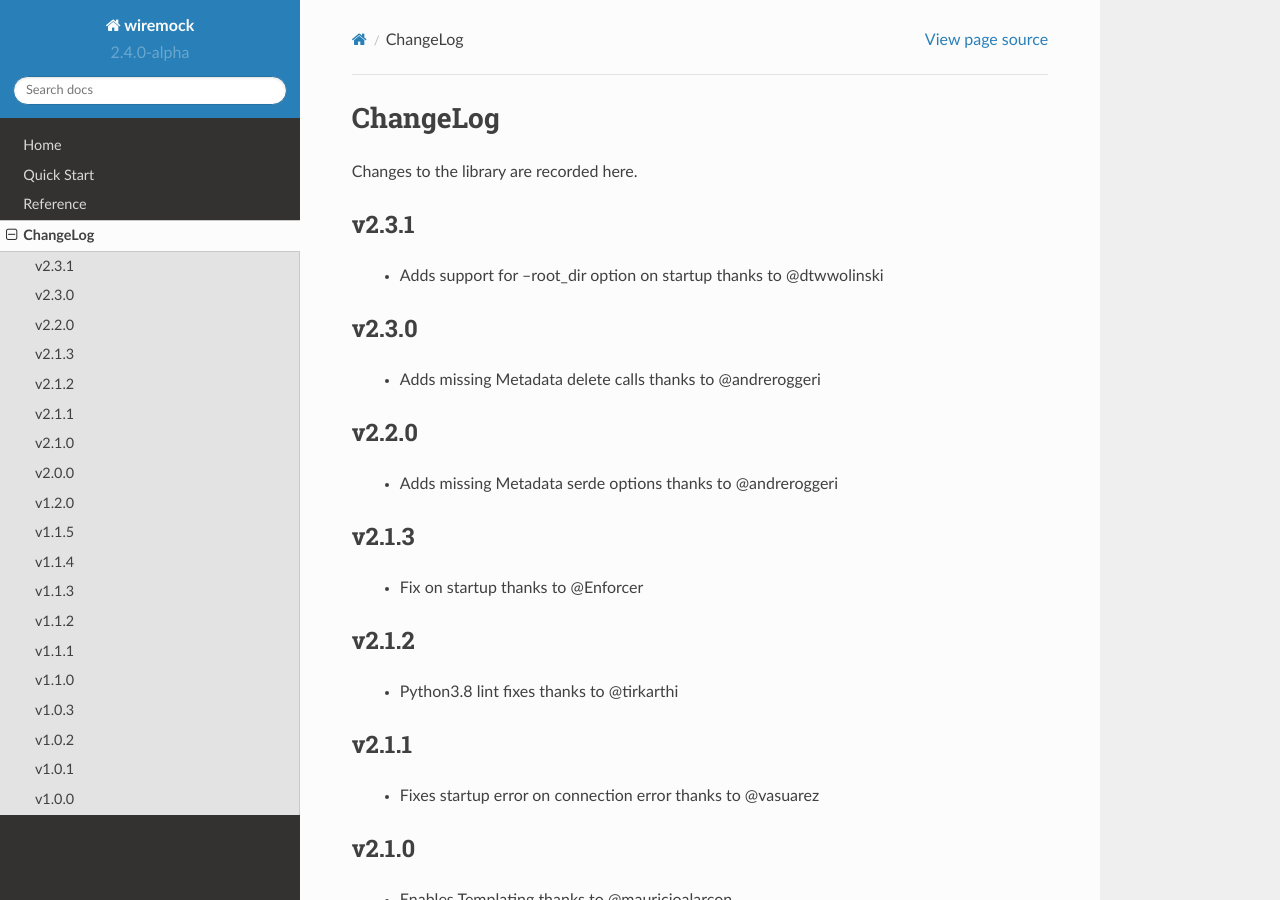
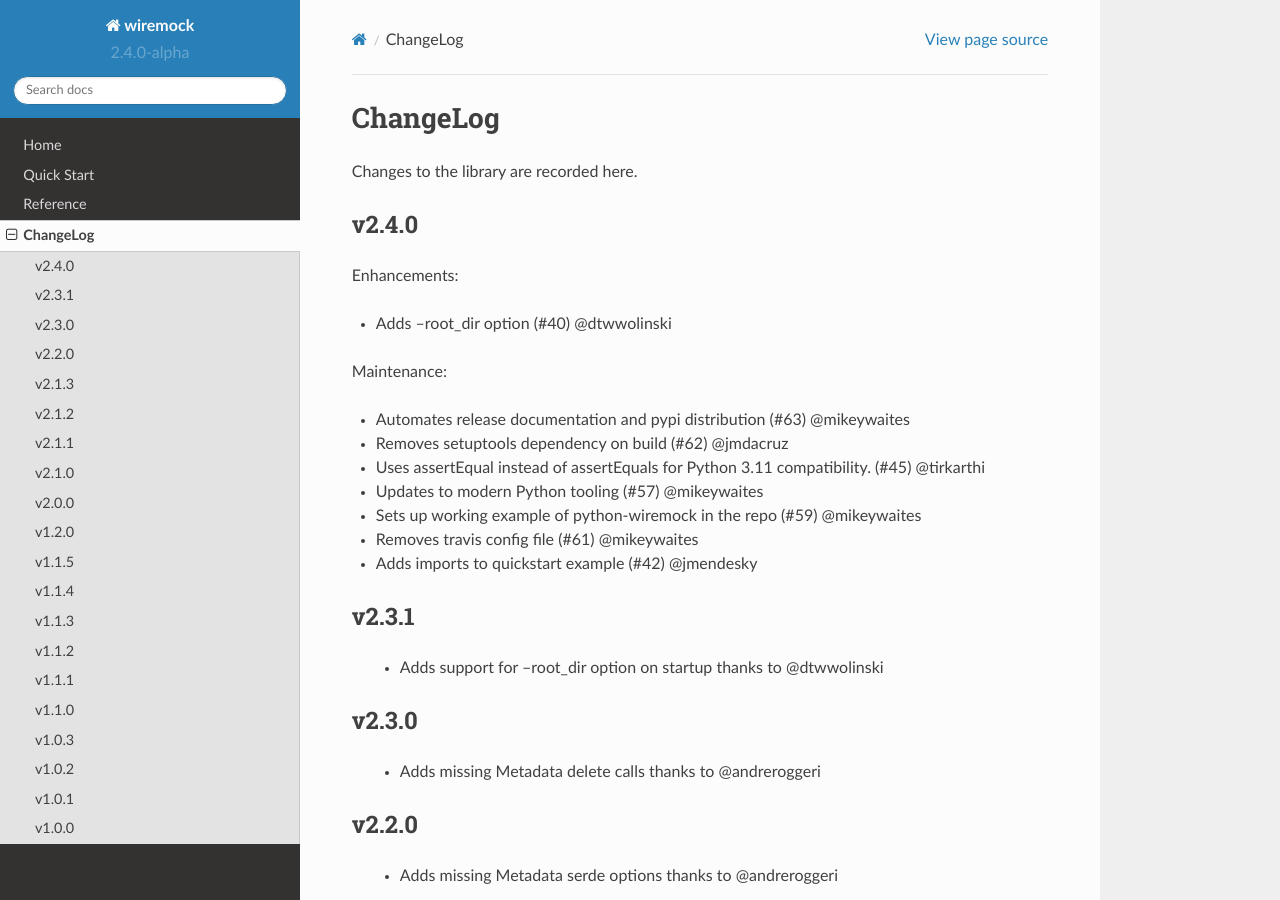
Before and after one commit to wiremock/python-wiremock, a Sphinx documentation site: the page built from docs/changelog.rst, in a window 1280 px wide and 900 px high. Built offline with Sphinx 7.4.7 and the Read the Docs theme 2.0.0, drawn with Linux system fonts in a browser that asks for light colours.

Commit message:
Minor updates for the WireMock Python documentation

```diff
--- a/docs/changelog.rst
+++ b/docs/changelog.rst
@@ -4,6 +4,23 @@
 =========
 
 Changes to the library are recorded here.
+
+v2.4.0
+------
+
+Enhancements:
+
+* Adds --root_dir option (#40) @dtwwolinski
+
+Maintenance:
+
+* Automates release documentation and pypi distribution (#63) @mikeywaites
+* Removes setuptools dependency on build (#62) @jmdacruz
+* Uses assertEqual instead of assertEquals for Python 3.11 compatibility. (#45) @tirkarthi
+* Updates to modern Python tooling (#57) @mikeywaites
+* Sets up working example of python-wiremock in the repo (#59) @mikeywaites
+* Removes travis config file (#61) @mikeywaites
+* Adds imports to quickstart example (#42) @jmendesky
 
 v2.3.1
 ------
```
Also changed, not shown: docs/index.rst (+6 -3 lines).
